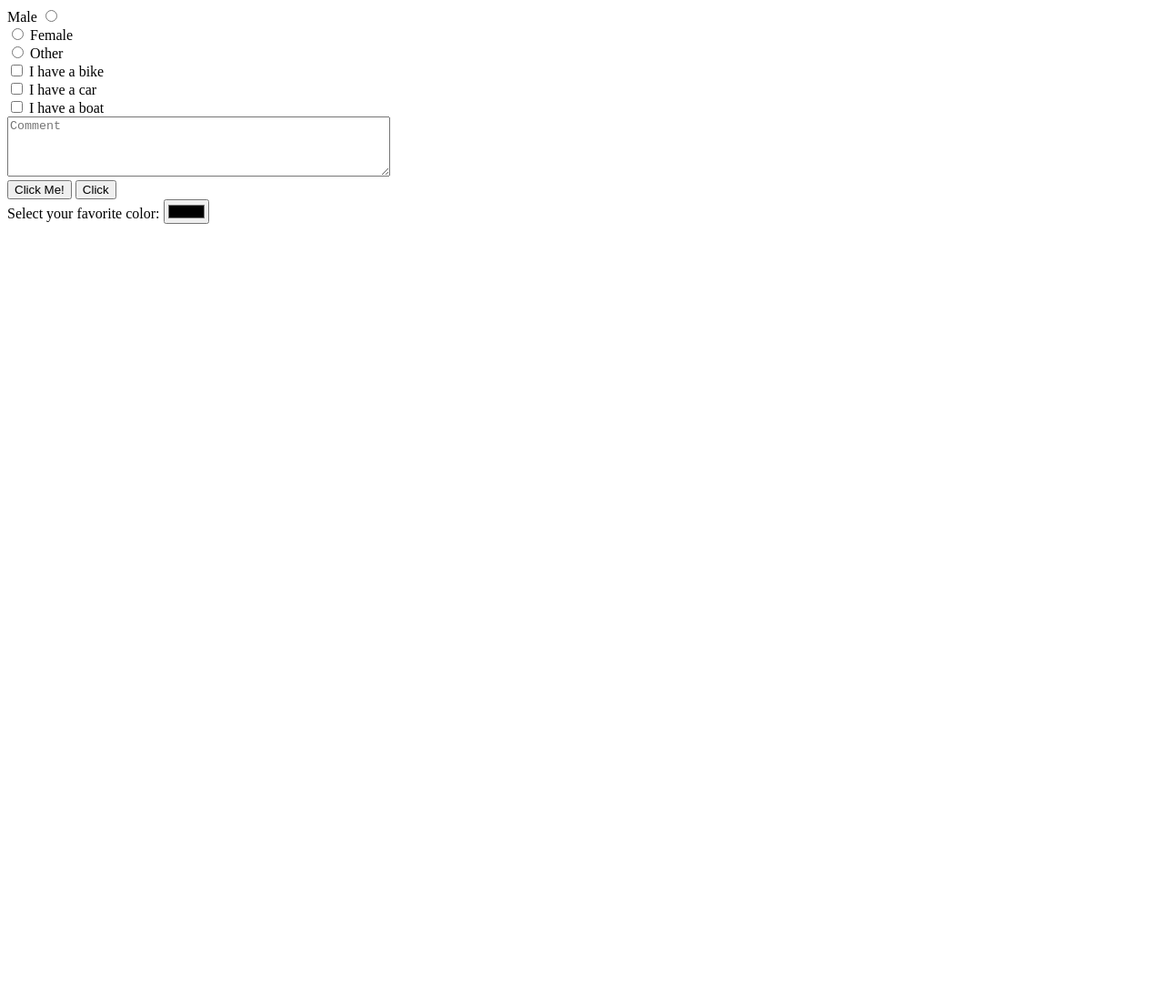
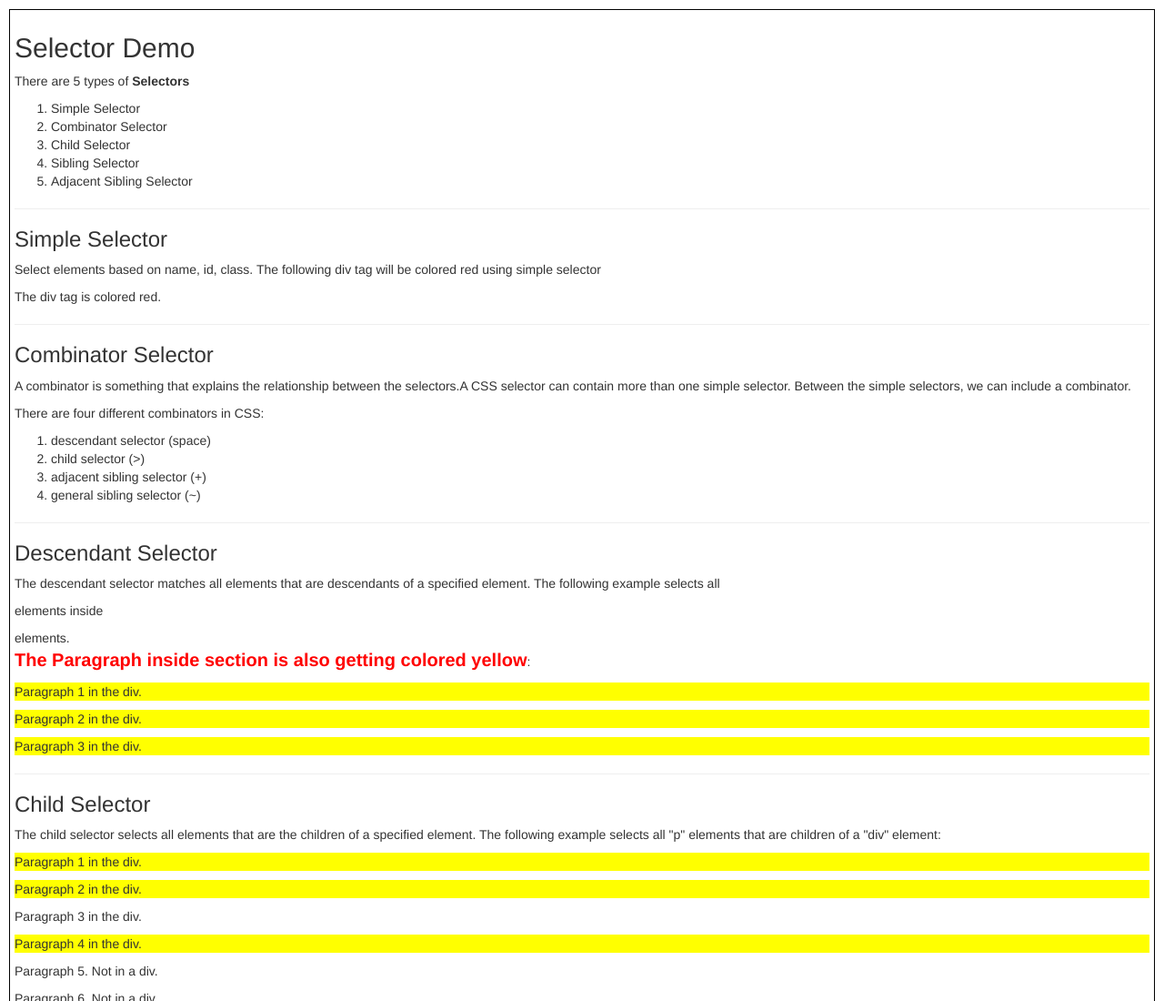
Before and after one commit to anubhab5/webDevDemo, a plain HTML site: page index.html in a window 1280 px wide. Shown: the top 1100 px of the page at 91% size. Before the commit the page ends 800 px from the top, so only its background shows below. Drawn offline with nearby package versions, Linux system fonts and the light colour scheme.

Commit message:
Selectors

```diff
--- a/index.html
+++ b/index.html
@@ -1,94 +1,127 @@
 <!DOCTYPE html>
 <html lang="en">
+  <head>
+    <!-- Latest compiled and minified CSS -->
+    <link
+      rel="stylesheet"
+      href="https://maxcdn.bootstrapcdn.com/bootstrap/3.3.7/css/bootstrap.min.css"
+      integrity="sha384-BVYiiSIFeK1dGmJRAkycuHAHRg32OmUcww7on3RYdg4Va+PmSTsz/K68vbdEjh4u"
+      crossorigin="anonymous"
+    />
+    <link rel="stylesheet" href="./font-awesome.css" />
+    <link
+      href="https://fonts.googleapis.com/css?family=Roboto+Slab&display=swap"
+      rel="stylesheet"
+    />
+    <link rel="stylesheet" href="./style/style.css" />
+  </head>
 
-<head>
-  <!--
-  The following 2 meta tags *must* come first in the <head>
-  to consistently ensure proper document rendering.
-  Any other head element should come *after* these tags.
--->
-  <meta charset="utf-8">
-  <meta name="viewport" content="width=device-width, initial-scale=1">
+  <body>
+    <h2>Selector Demo</h2>
+    <p>There are 5 types of <b>Selectors</b></p>
+    <ol>
+      <li>Simple Selector</li>
+      <li>Combinator Selector</li>
+      <li>Child Selector</li>
+      <li>Sibling Selector</li>
+      <li>Adjacent Sibling Selector</li>
+    </ol>
+    <hr />
+    <h3>Simple Selector</h3>
+    <p>
+      Select elements based on name, id, class. The following div tag will be
+      colored red using simple selector
+    </p>
+    <div class='general-selector'>The div tag is colored red.</div>
+    <hr />
+    <h3>Combinator Selector</h3>
+    <p>
+      A combinator is something that explains the relationship between the
+      selectors.A CSS selector can contain more than one simple selector.
+      Between the simple selectors, we can include a combinator.
+    </p>
+    <p>There are four different combinators in CSS:</p>
+    <ol>
+      <li>descendant selector (space)</li>
+      <li>
+        child selector (>)
+      </li>
+      <li>
+        adjacent sibling selector (+)
+      </li>
+      <li>
+        general sibling selector (~)
+      </li>
+    </ol>
+    <hr />
+    <h3>Descendant Selector</h3>
+    <p>
+      The descendant selector matches all elements that are descendants of a specified element.
+      The following example selects all <p> elements inside <div> elements.
+        <br>
+        <b style='color: red; font-size: 20px;'>The Paragraph inside section is also getting colored yellow</b>:
+    </p>
+    <div class="descendant">
+      <div>
+        <p>Paragraph 1 in the div.</p>
+        <p>Paragraph 2 in the div.</p>
+        <section>
+          <p>Paragraph 3 in the div.</p>
+        </section>
+      </div>
+    </div>
+    <hr>
 
-  <!-- Name of web application (only should be used if the website is used as an app) -->
-  <meta name="application-name" content="Application Name">
+    <h3>Child Selector</h3>
+    <p>
+      The child selector selects all elements that are the children of a specified element.
+    The following example selects all "p" elements that are children of a "div" element:
+    </p>
+    <div class='child-selector'>
+      <div>
+        <p>Paragraph 1 in the div.</p>
+        <p>Paragraph 2 in the div.</p>
+        <section><p>Paragraph 3 in the div.</p></section> <!-- not Child but Descendant -->
+        <p>Paragraph 4 in the div.</p>
+      </div>
 
-  <!-- Theme Color for Chrome, Firefox OS and Opera -->
-  <meta name="theme-color" content="#4285f4">
+      <p>Paragraph 5. Not in a div.</p>
+      <p>Paragraph 6. Not in a div.</p>
+    </div>
+    <hr>
 
-  <!-- Short description of the document (less than 150 characters) -->
-  <!-- This content *may* be used as a part of search engine results. -->
-  <meta name="description" content="A description of the page">
+    <h3>Adjacent Sibling Selector</h3>
+    <p>The adjacent sibling selector selects all elements that are the adjacent siblings of a specified element.
+      Sibling elements must have the same parent element, and "adjacent" means "immediately following".
+      The following example selects all "p" elements that are placed immediately after "div" elements:
+    </p>
 
-  <!-- Control the behavior of search engine crawling and indexing -->
-  <meta name="robots" content="index,follow"><!-- All Search Engines -->
-  <meta name="googlebot" content="index,follow"><!-- Google Specific -->
+    <div class='adjacent-sibling'>
+      <div>
+        <p>Paragraph 1 in the div.</p>
+        <p>Paragraph 2 in the div.</p>
+      </div>
 
-  <!-- Tells Google not to show the sitelinks search box -->
-  <meta name="google" content="nositelinkssearchbox">
+      <p>Paragraph 3. Not in a div.</p>
+      <p>Paragraph 4. Not in a div.</p>
+    </div>
+    <hr>
 
-  <!-- Tells Google not to provide a translation for this document -->
-  <meta name="google" content="notranslate">
+    <h3>General Sibling Selector</h3>
+    <p>
+      The general sibling selector selects all elements that are siblings of a specified element.
+      The following example selects all ""p"" elements that are siblings of "div" elements:
+    </p>
 
-  <!-- Verify website ownership -->
-  <meta name="google-site-verification" content="verification_token"><!-- Google Search Console -->
-  <meta name="yandex-verification" content="verification_token"><!-- Yandex Webmasters -->
-  <meta name="msvalidate.01" content="verification_token"><!-- Bing Webmaster Center -->
-  <meta name="alexaVerifyID" content="verification_token"><!-- Alexa Console -->
-  <meta name="p:domain_verify" content="code_from_pinterest"><!-- Pinterest Console-->
-  <meta name="norton-safeweb-site-verification" content="norton_code"><!-- Norton Safe Web -->
+    <div class='general-sibling'>
+      <p>Paragraph 1.</p>
+      <div>
+        <p>Paragraph 2.</p>
+      </div>
+      <p>Paragraph 3.</p>
+      <code>Some code.</code>
+      <p>Paragraph 4.</p>
+    </div>
 
-  <!-- Identify the software used to build the document (i.e. - WordPress, Dreamweaver) -->
-  <meta name="generator" content="program">
-
-  <!-- Short description of your document's subject -->
-  <meta name="subject" content="your document's subject">
-
-  <!-- Gives a general age rating based on the document's content -->
-  <meta name="rating" content="General">
-
-  <!-- Allows control over how referrer information is passed -->
-  <meta name="referrer" content="no-referrer">
-
-  <!-- Disable automatic detection and formatting of possible phone numbers -->
-  <meta name="format-detection" content="telephone=no">
-</head>
-
-<body>
-
-  <form>
-    <label for="male">Male</label>
-    <input type="radio" id="male" name="gender" value="male"><br>
-    <input type="radio" id="female" name="gender" value="female">
-    <label for="female">Female</label><br>
-    <input type="radio" id="other" name="gender" value="other">
-    <label for="other">Other</label>
-  </form>
-
-  <form>
-    <input type="checkbox" id="vehicle1" name="vehicle1" value="Bike">
-    <label for="vehicle1"> I have a bike</label><br>
-    <input type="checkbox" id="vehicle2" name="vehicle2" value="Car">
-    <label for="vehicle2"> I have a car</label><br>
-    <input type="checkbox" id="vehicle3" name="vehicle3" value="Boat">
-    <label for="vehicle3"> I have a boat</label>
-  </form>
-
-
-  <textarea placeholder="Comment" rows="4" cols="50"></textarea>
-  <br>
-
-  <input type="button" onclick="alert('Hello World!')" value="Click Me!">
-
-  <button onclick="alert('Hello World 123!')">
-    Click
-  </button>
-
-  <form>
-    <label for="favcolor">Select your favorite color:</label>
-    <input type="color" id="favcolor" name="favcolor">
-  </form>
-
-</body>
-
+  </body>
 </html>
--- a/style/style.css
+++ b/style/style.css
@@ -1,11 +1,28 @@
-#colormered {
-    color: rgb(230, 30, 73);
+body {
+  margin: 1rem;
+  border: 1px solid black;
+  padding: 5px;
 }
 
-#colormegreen {
-    color: green;
+/* Simple Selector -  DO NOT UNCOMMENT */
+.general-selector div {
+  color: red;
 }
 
-.webdev{
-    color: rgb(6, 92, 13);
+/* DESCENDANT COMBINATOR */
+.descendant div p {
+  background-color: yellow;
 }
+
+
+.child-selector div > p {
+  background-color: yellow;
+}
+
+.adjacent-sibling div + p {
+  background-color: yellow;
+}
+
+.general-sibling div ~ p {
+  background-color: yellow;
+}
```
